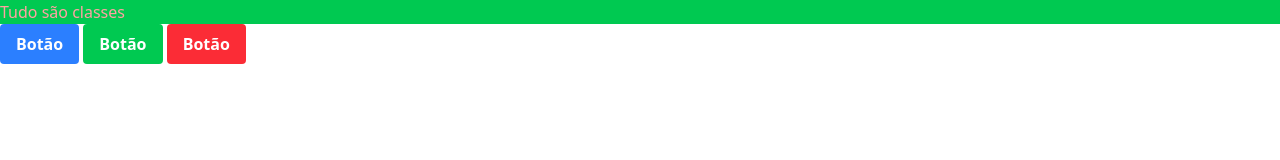
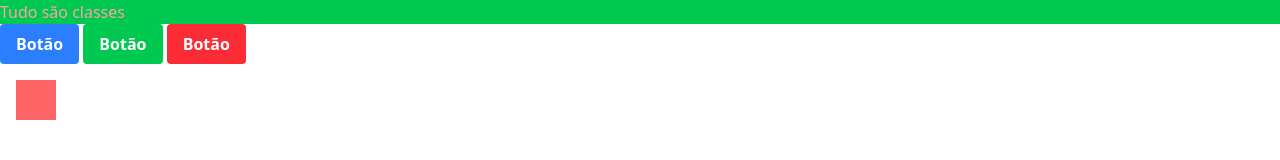
Before and after one commit to mendsaleixo/jornada-tailwind, a website: page projeto01/src/index.html in a window 1280 px wide. Drawn offline with Linux system fonts and the light colour scheme.

Commit message:
feat: break points

```diff
--- a/projeto01/src/index.html
+++ b/projeto01/src/index.html
@@ -25,5 +25,8 @@
     >
       Botão
     </button>
+    <div
+      class="w-4 md:w-6 lg:w-10 h-4 md:h-6 lg:h-10 m-4 bg-green-400 md:bg-blue-400 lg:bg-red-400"
+    ></div>
   </body>
 </html>
```
Also changed, not shown: projeto01/src/output.css.
